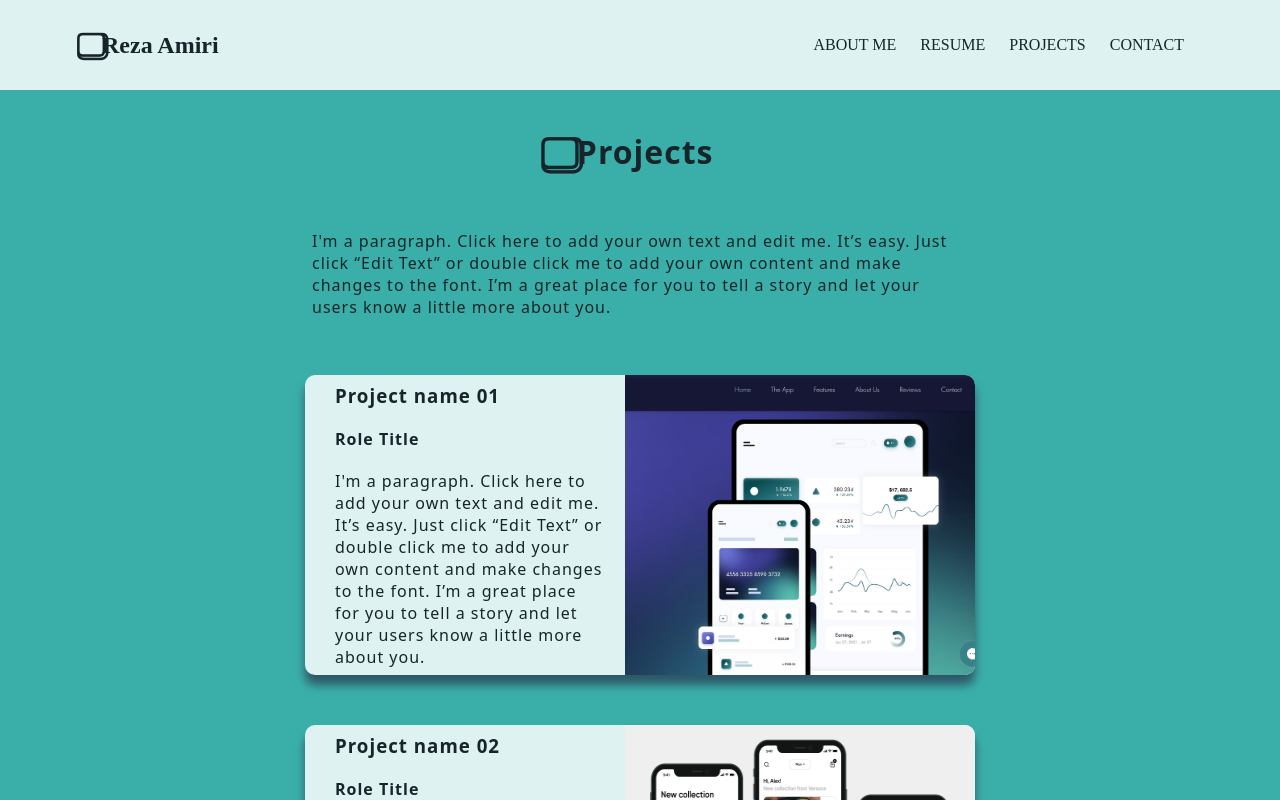
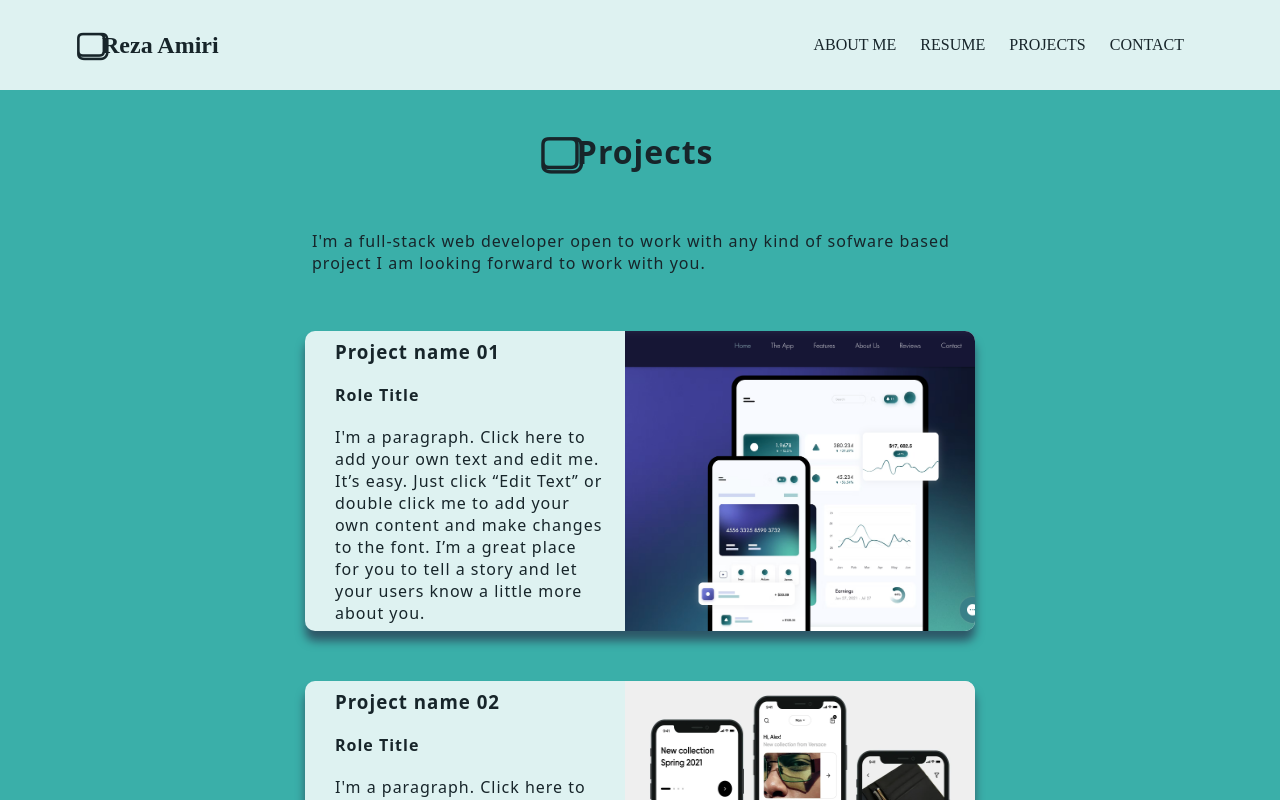
Before and after one commit to Reza-amiri10/Reza-Amiri, a React (Create React App) app: page /projects in a window 1280 px wide. Shown: the top 800 px of the page. Built offline with nearby package versions, Linux system fonts and the light colour scheme.

Commit message:
I changed the ProjectsPage discreption for second time.

```diff
--- a/src/pages/ProjectsPage.jsx
+++ b/src/pages/ProjectsPage.jsx
@@ -8,10 +8,7 @@ export default function ProjectsPage() {
       <h1> ⃣ Projects</h1>
       <div className="about-projects">
         <p>
-          I'm a paragraph. Click here to add your own text and edit me. It’s
-          easy. Just click “Edit Text” or double click me to add your own
-          content and make changes to the font. I’m a great place for you to
-          tell a story and let your users know a little more about you.
+          I'm a full-stack web developer open to work with any kind of sofware based project I am looking forward to work with you.
         </p>
       </div>
       <ProjectCard
```
